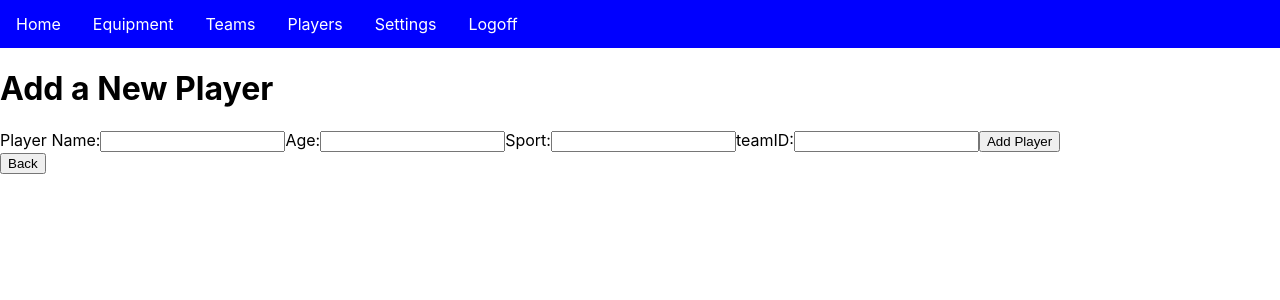
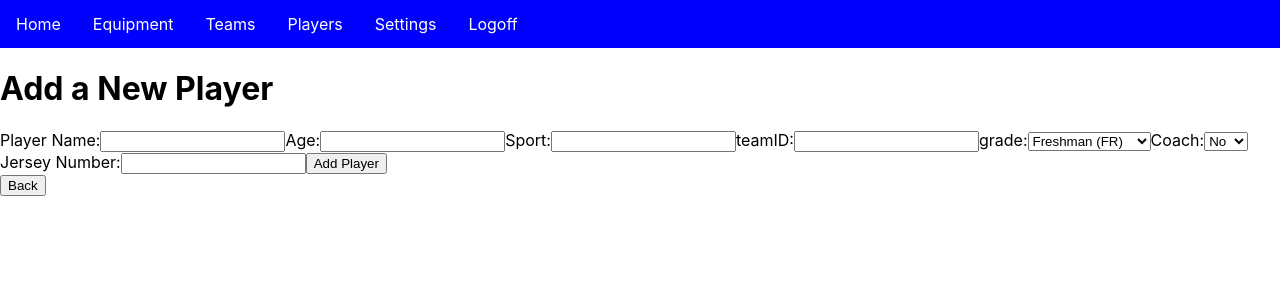
Before and after one commit to gsb02/IMSG_Capstone, a React (Create React App) app in the folder frontend/: page /addPlayer in a window 1280 px wide. Shown: the top 300 px of the page. Built offline with nearby package versions, Linux system fonts and the light colour scheme.

Commit message:
added teamId, coach, and jerseynum display

```diff
--- a/frontend/src/pages/addPlayer.jsx
+++ b/frontend/src/pages/addPlayer.jsx
@@ -14,10 +14,14 @@ const AddPlayer = ({ onAddPlayer }) => {
     const [age, setAge] = useState('');
     const [sport, setSport] = useState('');
     const [teamID, setTeamID] = useState('');
+    const [grade, setGrade] = useState('FR');
+    const [isCoach, setIsCoach] = useState("0");
+    const [ jerseyNum, setJerseyNum] = useState('');
+
     const handleSubmit = async (e) => {
     e.preventDefault();
     try {
-        await axios.post('http://localhost:3000/players', { playerName, teamID, age, grade:"SR", isCoach:0,jerseyNum:0 });
+        await axios.post('http://localhost:3000/players', { playerName, teamID, age, grade, isCoach,jerseyNum});
         navigate('/players'); // Navigate after successful addition
     } catch (error) {
             console.error('There was an error adding the player:', error);
@@ -45,6 +49,26 @@ const AddPlayer = ({ onAddPlayer }) => {
                     teamID:
                     <input type="number" value={teamID} onChange={(e) => setTeamID(e.target.value)} required/>
                 </label>
+                <label>
+                    grade:
+                    <select value={grade} onChange={(e) => setGrade(e.target.value)} required>
+                        <option value="FR">Freshman (FR)</option>
+                        <option value="SO">Sophomore (SO)</option>
+                        <option value="JR">Junior (JR)</option>
+                        <option value="SR">Senior (SR)</option>
+                    </select>
+                </label>
+                <label>
+                    Coach:
+                    <select value={isCoach} onChange={(e) => setIsCoach(e.target.value === 'true')} required>
+                        <option value="0">No</option>
+                        <option value="1">Yes</option>
+                    </select>
+                </label>
+                <label>
+                    Jersey Number:
+                    <input type="number" value={jerseyNum} onChange={(e) => setJerseyNum(e.target.value)} required/>
+                </label>
                 <button type="submit">Add Player</button>
             </form>
             <button onClick={handleBackClick}>Back</button>
--- a/frontend/src/pages/players.jsx
+++ b/frontend/src/pages/players.jsx
@@ -52,12 +52,18 @@ const Players = () => {
             />
             <button onClick={refreshPlayers}>Load Players</button>
             <table style = {{ textAlign: "center",  backgroundColor: "white", borderStyle: "solid", margin: "5px", borderCollapse: "collapse"}}>
+                <thead>
                 <tr>
                     <th scope = "col">Name</th>
                     <th scope = "col">Age</th>
                     <th scope = "col">Class</th>
+                    <th scope = "col">Team ID</th>
+                    <th scope = "col">Coach</th>
+                    <th scope = "col">Jersey Number</th>
                     <th scope = "col">Actions</th>
                 </tr>
+                </thead>
+                <tbody>
                 {players.map((player, index) => (
                     <tr key={index}>
                         <td style={{ borderBottom: "1px solid black" }}>
@@ -70,11 +76,21 @@ const Players = () => {
                             {player.class}
                         </td>
                         <td style={{ borderBottom: "1px solid black" }}>
+                            {player.teamID}
+                        </td>
+                        <td style={{ borderBottom: "1px solid black" }}>
+                            {player.isCoach ? 'Yes' : 'No'}
+                        </td>
+                        <td style={{ borderBottom: "1px solid black" }}>
+                            {player.jerseyNum}
+                        </td>
+                        <td style={{ borderBottom: "1px solid black" }}>
                             <button>Edit</button>
                             <button onClick={() => handleDelete(player.playerId)}>Delete</button>
                         </td>
                     </tr>
                 ))}
+                </tbody>
             </table>
         </div>
     );
```
Also changed, not shown: 1 other file (tests, documents, lock files or other folders).
